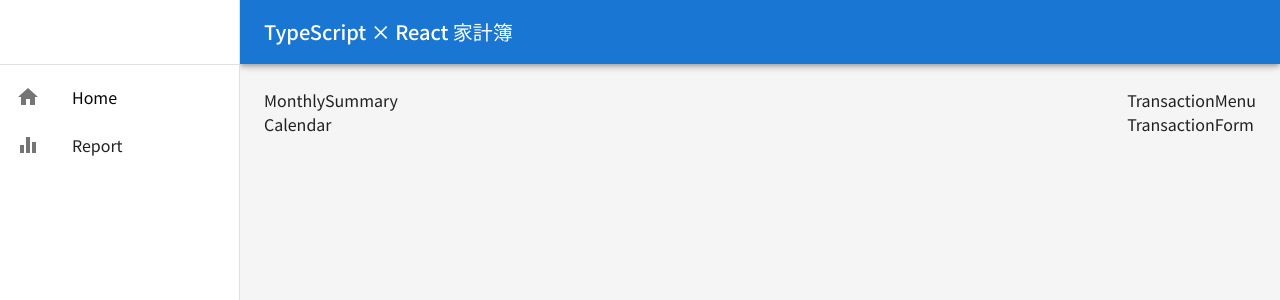
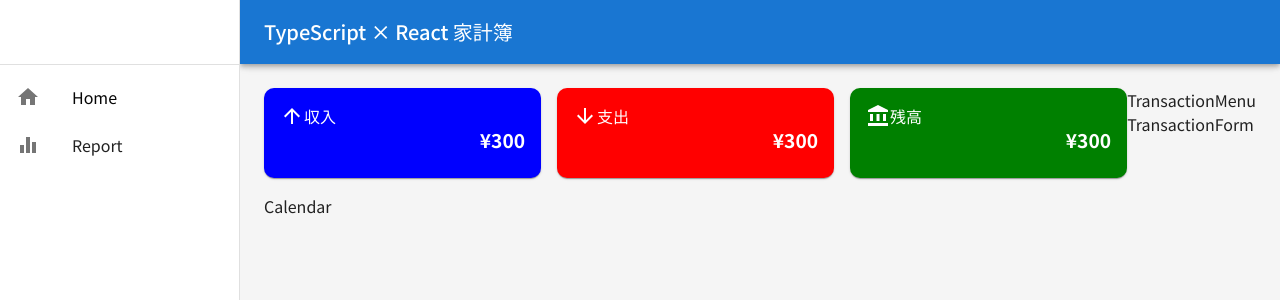
Before and after one commit to watagassa/udemy-household-app, a React (Create React App) app: page / in a window 1280 px wide. Shown: the top 300 px of the page. Built offline with nearby package versions, Linux system fonts and the light colour scheme.

Commit message:
18. 月の収支を表示するコンポーネントの見た目を作ろう

```diff
--- a/src/components/MonthlySummary.tsx
+++ b/src/components/MonthlySummary.tsx
@@ -1,9 +1,83 @@
-import React from 'react'
+import { Card, CardContent, Grid, Stack, Typography } from "@mui/material";
+import React from "react";
+import IconButton from "@mui/material/IconButton";
+import {
+  AccountBalance,
+  ArrowDownward,
+  ArrowUpward,
+} from "@mui/icons-material";
 
 const MonthlySummary = () => {
   return (
-    <div>MonthlySummary</div>
-  )
-}
+    <Grid container spacing={{ xs: 1, sm: 2 }} mb={2}>
+      {/* 収入 */}
+      <Grid item xs={4} display={"flex"} flexDirection={"column"}>
+        <Card sx={{ bgcolor: "blue", color: "white", borderRadius: "10px" ,flexGrow: 1,}}>
+          <CardContent sx={{ padding: { xs: 1, sm: 2 } }}>
+            <Stack direction={"row"}>
+              <ArrowUpward></ArrowUpward>
+              <Typography>収入</Typography>
+            </Stack>
+            <Typography
+              textAlign={"right"}
+              variant="h5"
+              fontWeight={"fontWeightBold"}
+              sx={{
+                wordBreak: "break-word",
+                fontSize: { xs: ".8rem", sm: "1rem", md: "1.2rem" },
+              }}
+            >
+              ¥300
+            </Typography>
+          </CardContent>
+        </Card>
+      </Grid>
+      {/* 支出 */}
+      <Grid item xs={4} display={"flex"}>
+        <Card sx={{ bgcolor: "red", color: "white", borderRadius: "10px", flexGrow: 1,}}>
+          <CardContent sx={{ padding: { xs: 1, sm: 2 } }}>
+            <Stack direction={"row"}>
+              <ArrowDownward></ArrowDownward>
+              <Typography>支出</Typography>
+            </Stack>
+            <Typography
+              textAlign={"right"}
+              variant="h5"
+              fontWeight={"fontWeightBold"}
+              sx={{
+                wordBreak: "break-word",
+                fontSize: { xs: ".8rem", sm: "1rem", md: "1.2rem" },
+              }}
+            >
+              ¥300
+            </Typography>
+          </CardContent>
+        </Card>
+      </Grid>
+      {/* 残高 */}
+      <Grid item xs={4} display={"flex"}>
+        <Card sx={{ bgcolor: "green", color: "white", borderRadius: "10px", flexGrow: 1,}}>
+          <CardContent sx={{ padding: { xs: 1, sm: 2 } }}>
+            <Stack direction={"row"}>
+              <AccountBalance></AccountBalance>
+              <Typography>残高</Typography>
+            </Stack>
+            <Typography
+              textAlign={"right"}
+              variant="h5"
+              fontWeight={"fontWeightBold"}
+              sx={{
+                wordBreak: "break-word",
+                fontSize: { xs: ".8rem", sm: "1rem", md: "1.2rem" },
+              }}
+            >
+              ¥300
+            </Typography>
+          </CardContent>
+        </Card>
+      </Grid>
+    </Grid>
+  );
+};
 
-export default MonthlySummary
+export default MonthlySummary;
```
